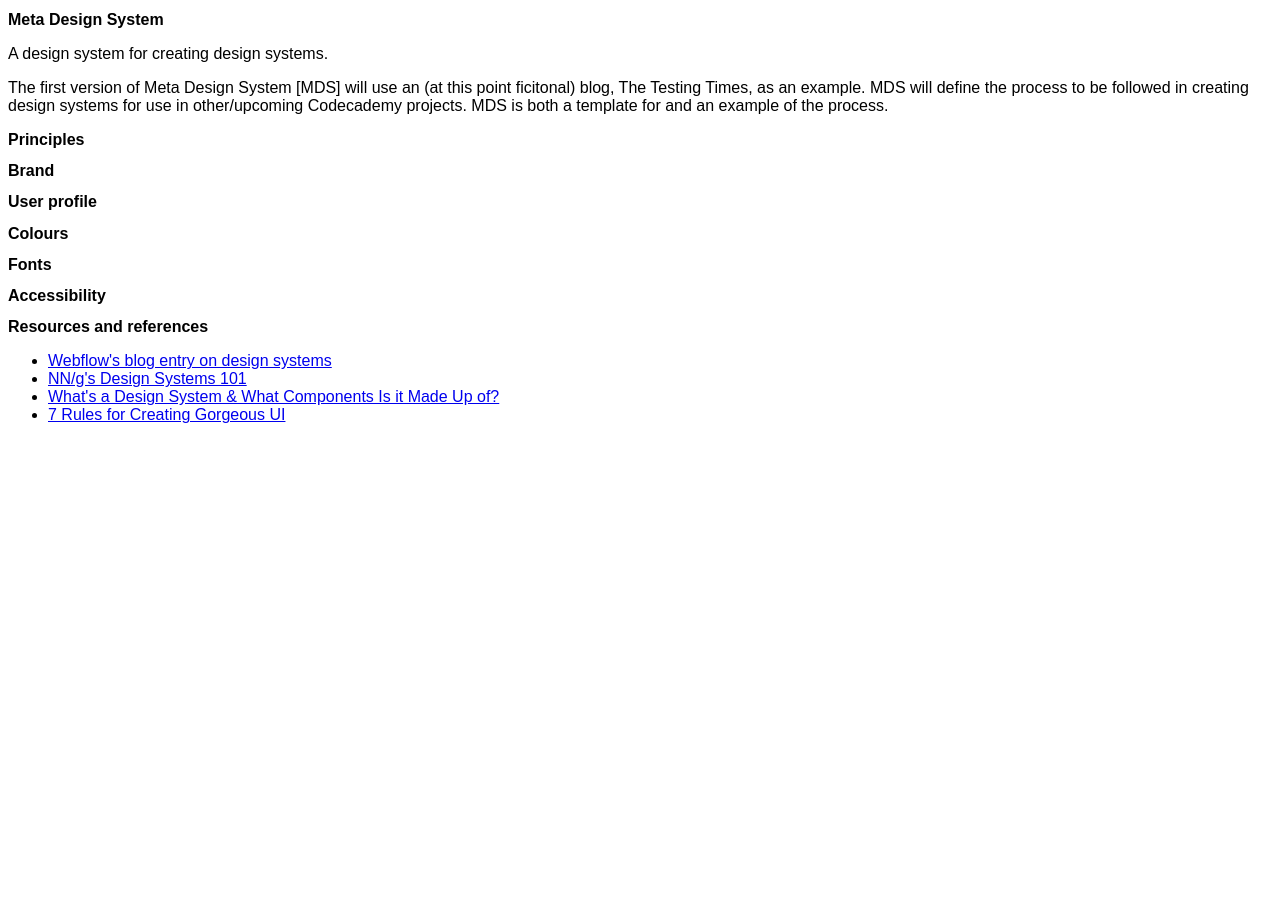
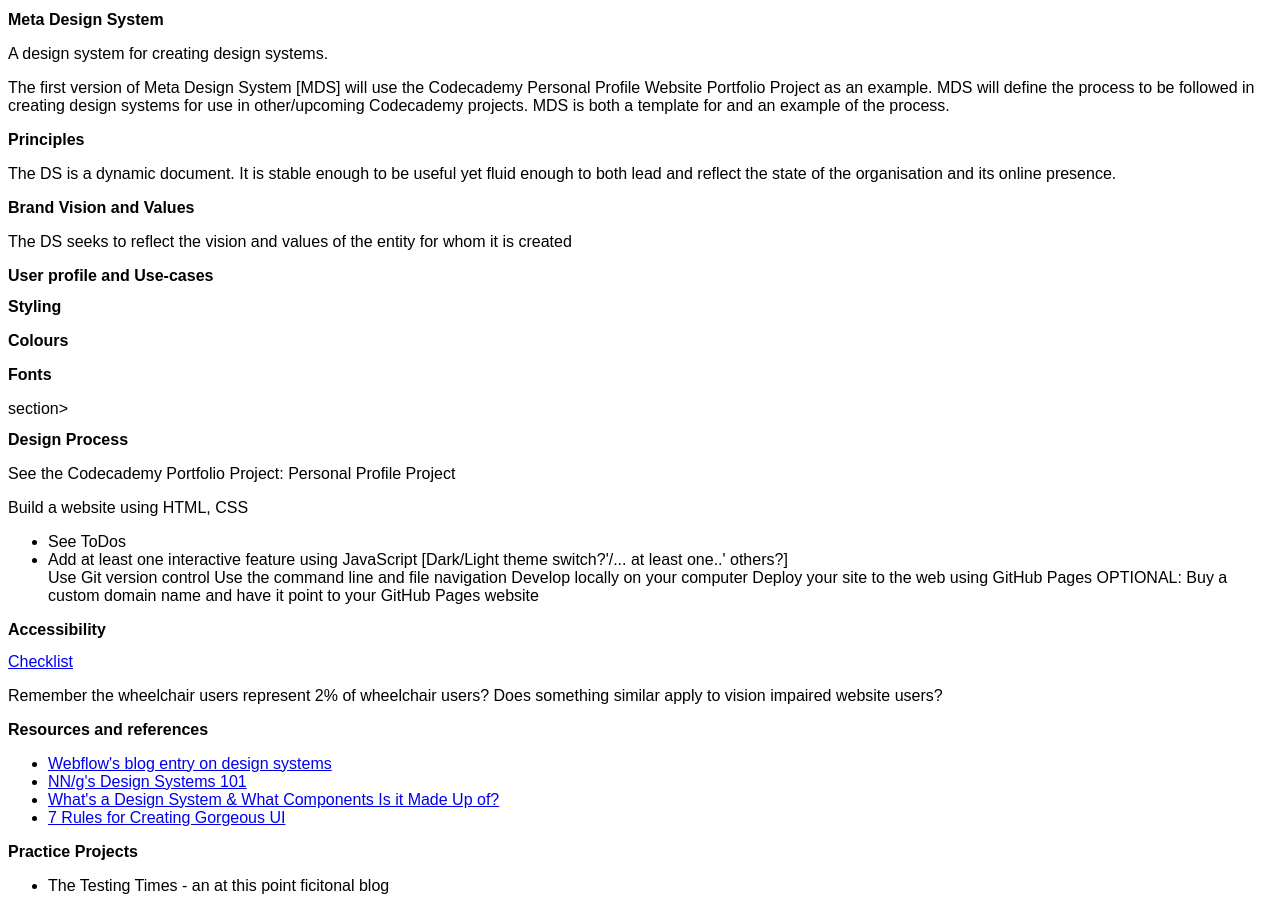
Before and after one commit to mcnairsa/design-system, a plain HTML site: page index.html in a window 1280 px wide. Before the commit the page ends 800 px from the top, so only its background shows below. Drawn offline with Linux system fonts and the light colour scheme.

Commit message:
Add initial thoughts

```diff
--- a/index.html
+++ b/index.html
@@ -9,25 +9,46 @@
     <body>
         <h1>Meta Design System</h1>
         <p>A design system for creating design systems.</p>
-        <p>The first version of Meta Design System [MDS] will use an (at this point ficitonal) blog, The Testing Times, as an example. MDS will define the process to be followed in creating design systems for use in other/upcoming Codecademy projects. MDS is both a template for and an example of the process.</p>
+        <p>The first version of Meta Design System [MDS] will use the Codecademy Personal Profile Website Portfolio Project as an example. MDS will define the process to be followed in creating design systems for use in other/upcoming Codecademy projects. MDS is both a template for and an example of the process.</p>
         <main>
             <section>
                 <h2>Principles</h2>
+                <p>The DS is a dynamic document. It is stable enough to be useful yet fluid enough to both lead and reflect the state of the organisation and its online presence.</p>
             </section>
             <section>
-                <h2>Brand</h2>
+                <h2>Brand Vision and Values</h2>
+                <p>The DS seeks to reflect the vision and values of the entity for whom it is created</p>
             </section>
             <section>
-                <h2>User profile</h2>
+                <h2>User profile and Use-cases</h2>
             </section>
             <section>
-                <h2>Colours</h2>
+                <h2>Styling</h2>
+                <section>
+                    <h3>Colours</h3>
+                </section>
+                <section>
+                    <h3>Fonts</h3>
+                </section>section>
             </section>
             <section>
-                <h2>Fonts</h2>
+                <h2>Design Process</h2>
+                <p>See the Codecademy Portfolio Project: Personal Profile Project</p>
+                Build a website using HTML, CSS
+                <ul>
+                    <li>See ToDos</li>
+                    <li>Add at least one interactive feature using JavaScript [Dark/Light theme switch?'/... at least one..' others?]</li>
+Use Git version control
+Use the command line and file navigation
+Develop locally on your computer
+Deploy your site to the web using GitHub Pages
+OPTIONAL: Buy a custom domain name and have it point to your GitHub Pages website
+                </ul>
             </section>
             <section>
                 <h2>Accessibility</h2>
+                <a href="https://blog.hubspot.com/website/web-accessibility-guidelines?hubs_content=blog.hubspot.com%2Fwebsite%2Fdesign-system&hubs_content-cta=accessibility%20guidelines">Checklist</a>
+                <p>Remember the wheelchair users represent 2% of wheelchair users? Does something similar apply to vision impaired website users?</p>
             </section>
             <section>
                 <h2>Resources and references</h2>
@@ -38,6 +59,12 @@
                     <li><a href="https://medium.com/@erikdkennedy/7-rules-for-creating-gorgeous-ui-part-1-559d4e805cda">7 Rules for Creating Gorgeous UI</a></li>
                 </ul>
             </section>
+            <section>
+                <h2>Practice Projects</h2>
+                <ul>
+                    <li>The Testing Times - an at this point ficitonal blog</li>
+                </ul>
+            </section>
         </main>
     </body>
 </html>
```
